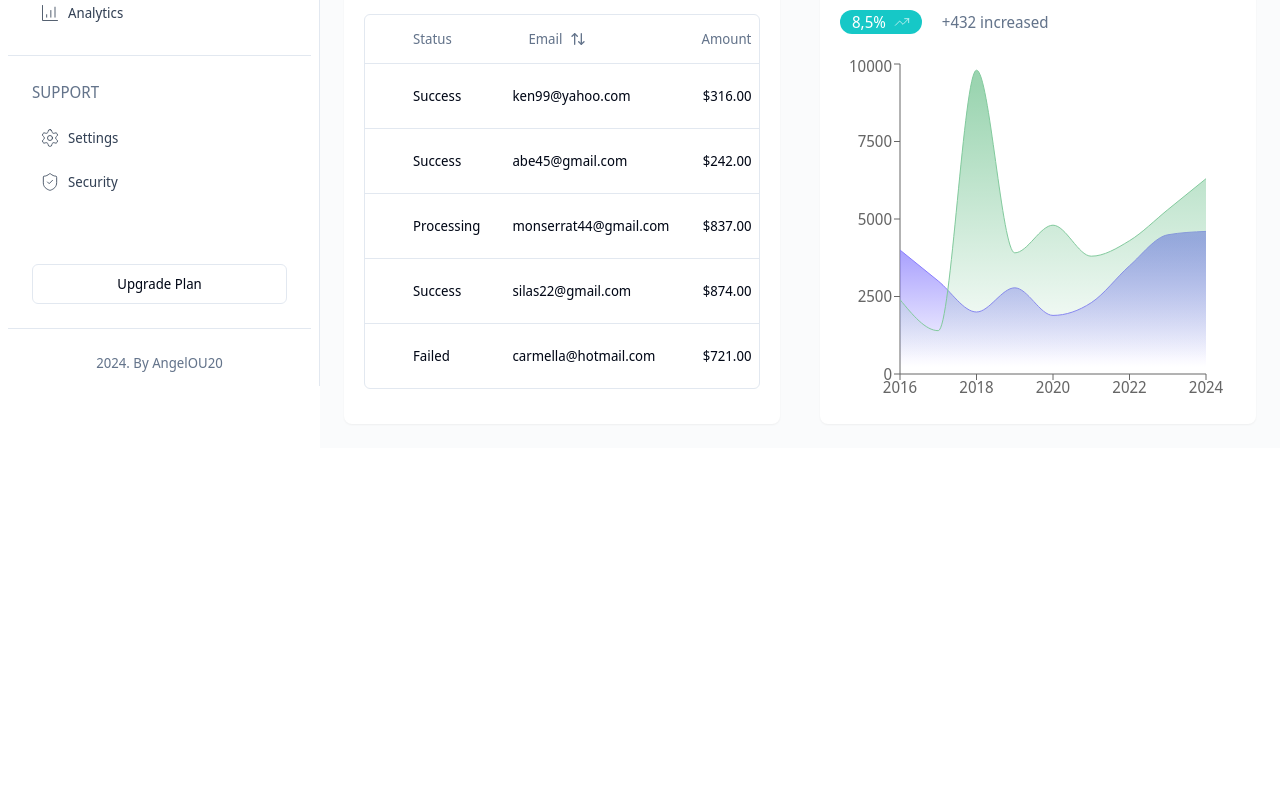
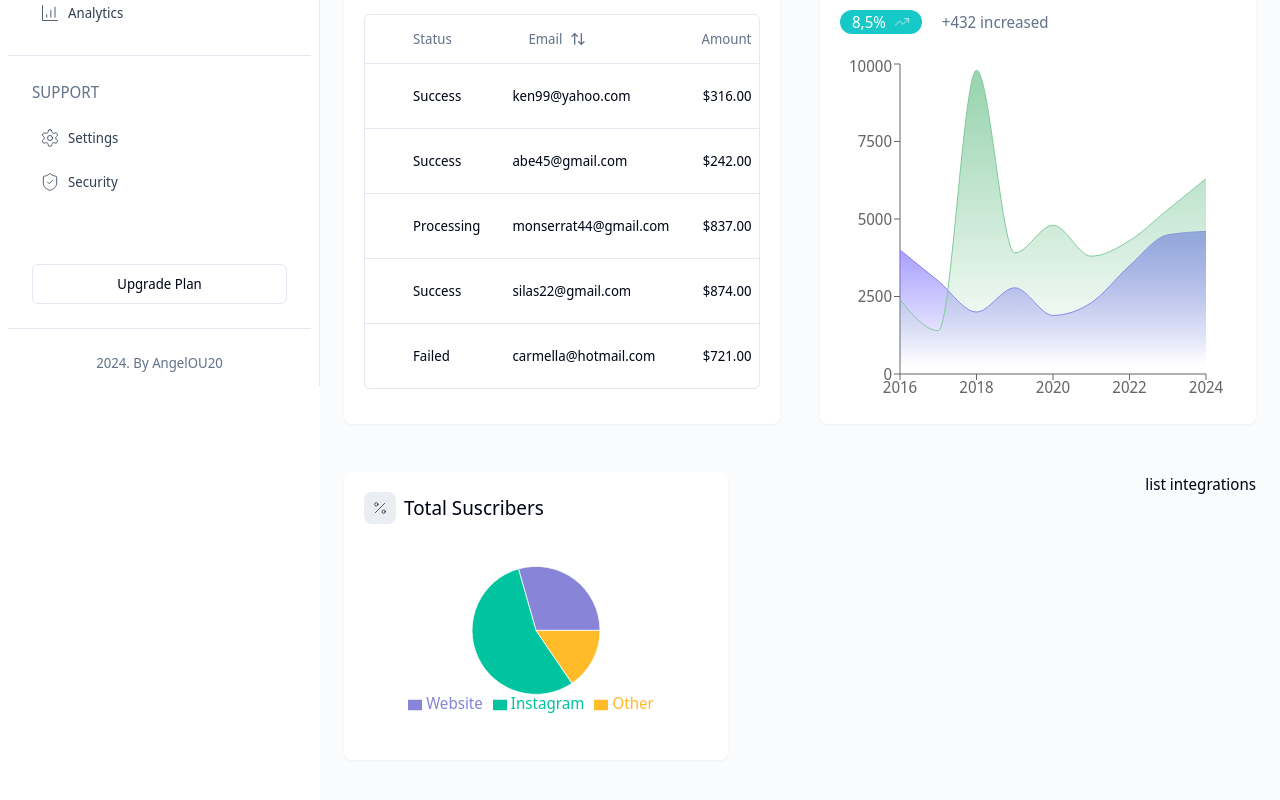
Before and after one commit to AngelOU20/dashboard-companies, a Next.js app: page / in a window 1280 px wide. Shown: the part 414-1214 px from the top of the page. Before the commit the page ends 862 px from the top, so only its background shows below. Built offline with nearby package versions, Linux system fonts and the light colour scheme.

Commit message:
add TotalSuscribers to page

```diff
--- a/app/(routes)/page.tsx
+++ b/app/(routes)/page.tsx
@@ -3,6 +3,7 @@ import { BookOpenCheck, UserRound, Waypoints } from "lucide-react";
 import { CardSummary } from "./components/CardSummary";
 import { LastCustomers } from "./components/LastCustomers";
 import { SalesDistributor } from "./components/SalesDistributor";
+import { TotalSuscribers } from "./components/TotalSuscribers";
 
 export const dataCardSummary = [
   {
@@ -49,6 +50,11 @@ export default function Home() {
         <LastCustomers />
         <SalesDistributor />
       </div>
+
+      <div className="flex flex-wrap gap-y-4 md:gap-y-0 mt-12 md:mb-10 justify-between">
+        <TotalSuscribers />
+        <p>list integrations</p>
+      </div>
     </section>
   );
 }
```
